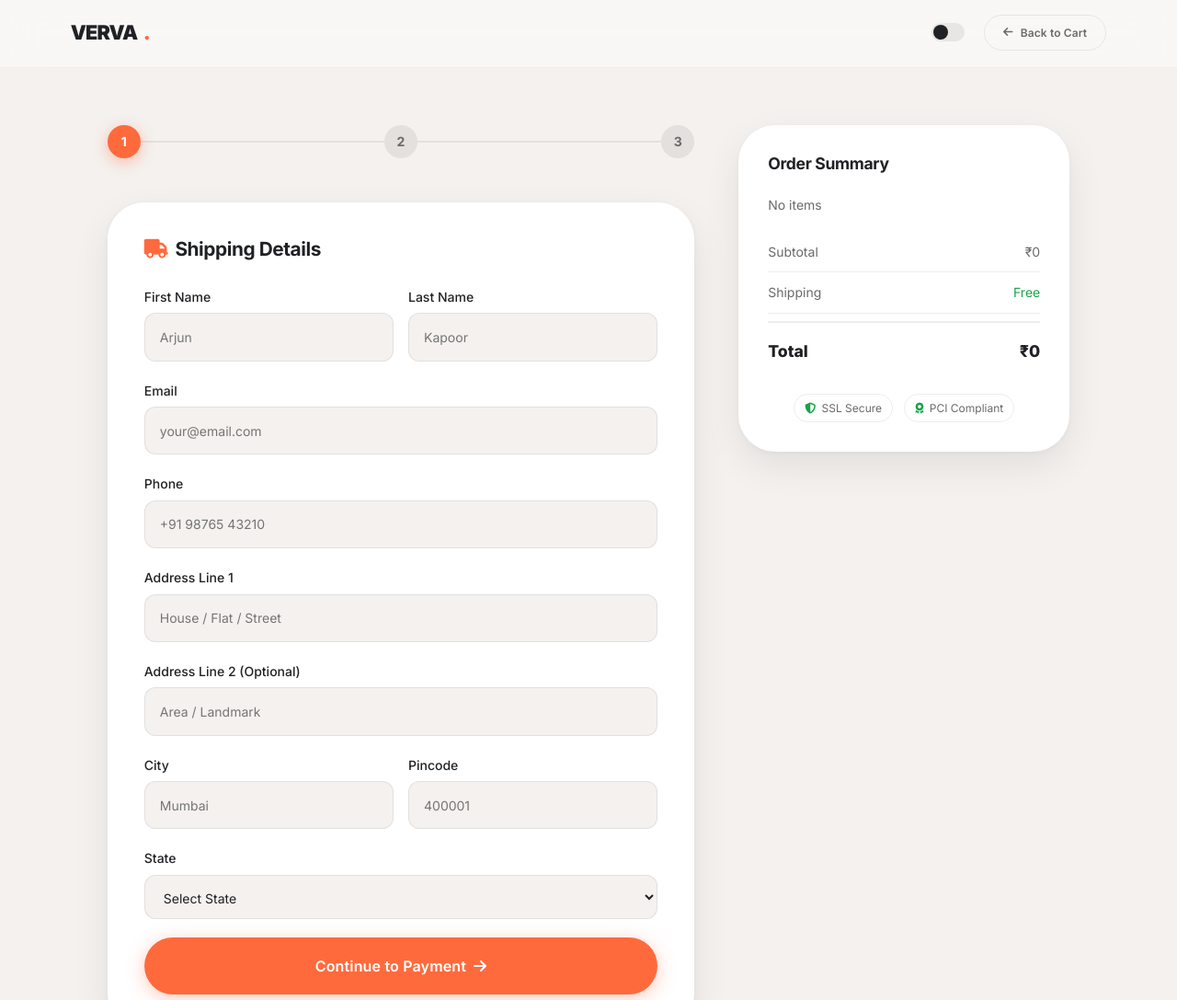
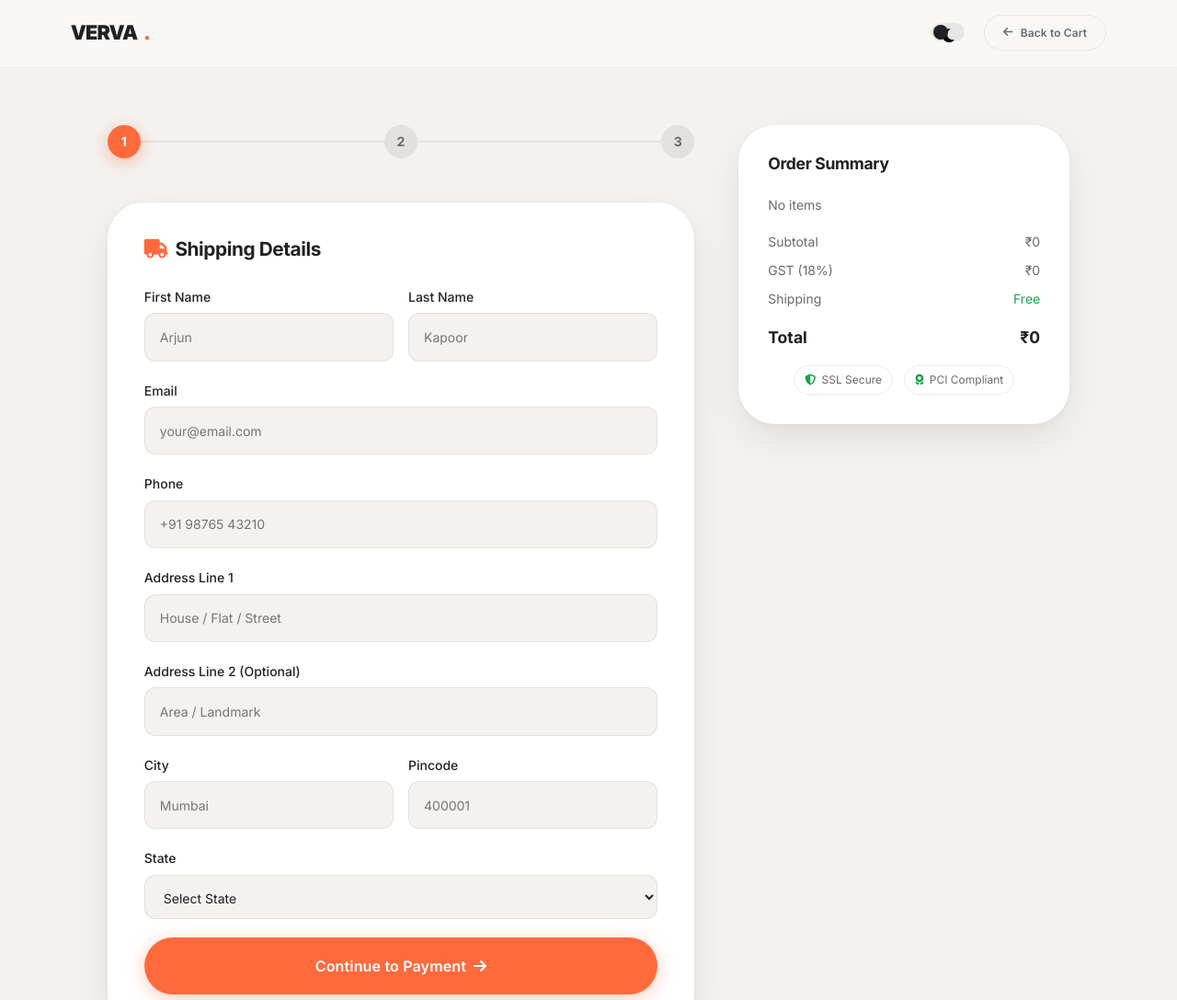
Before and after one commit to itzAnshDahiya/Verva, a website: page frontend/checkout.html in a window 1280 px wide. Shown: the top 1087 px of the page at 92% size. Drawn offline with Linux system fonts and the light colour scheme; a web font is replaced by a local one.

Commit message:
done some changes

```diff
--- a/frontend/checkout.html
+++ b/frontend/checkout.html
@@ -19,7 +19,7 @@
 <header id="site-header">
   <a href="index.html" class="header-logo">VERVA<span class="dot">.</span></a>
   <div class="header-actions">
-    <button id="theme-toggle"></button>
+    <button id="theme-toggle" aria-label="Toggle theme"><i class="fas fa-moon"></i></button>
     <a href="cart.html" class="btn btn-ghost btn-sm"><i class="fas fa-arrow-left"></i> Back to Cart</a>
   </div>
 </header>
@@ -152,9 +152,10 @@
   <div class="order-summary-card anim-right">
     <h3>Order Summary</h3>
     <div id="checkout-items" style="margin-bottom:1rem;font-size:var(--fs-sm);display:flex;flex-direction:column;gap:.5rem;"></div>
-    <div class="summary-row"><span>Subtotal</span><span id="co-subtotal">₹0</span></div>
-    <div class="summary-row"><span>Shipping</span><span style="color:var(--success);">Free</span></div>
-    <div class="summary-total"><span>Total</span><span id="co-total">₹0</span></div>
+    <div class="cart-summary-row mt-2"><span>Subtotal</span><span id="co-subtotal">₹0</span></div>
+    <div class="cart-summary-row"><span>GST (18%)</span><span id="co-gst">₹0</span></div>
+    <div class="cart-summary-row"><span>Shipping</span><span style="color:var(--success)">Free</span></div>
+    <div class="cart-total-row"><span>Total</span><span id="co-total">₹0</span></div>
     <div class="footer-trust" style="margin-top:1rem;justify-content:center;flex-wrap:wrap;">
       <span class="trust-badge"><i class="fas fa-shield-halved"></i> SSL Secure</span>
       <span class="trust-badge"><i class="fas fa-award"></i> PCI Compliant</span>
@@ -164,6 +165,7 @@
 
 <div id="toast-container"></div>
 
+<script src="js/api.js"></script>
 <script src="js/main.js"></script>
 <script src="js/cart.js"></script>
 <script>
```
Also changed, not shown: frontend/cart.html (+2 -1 lines), frontend/index.html (+1 -1 lines), frontend/shop.html (+2 -1 lines).
